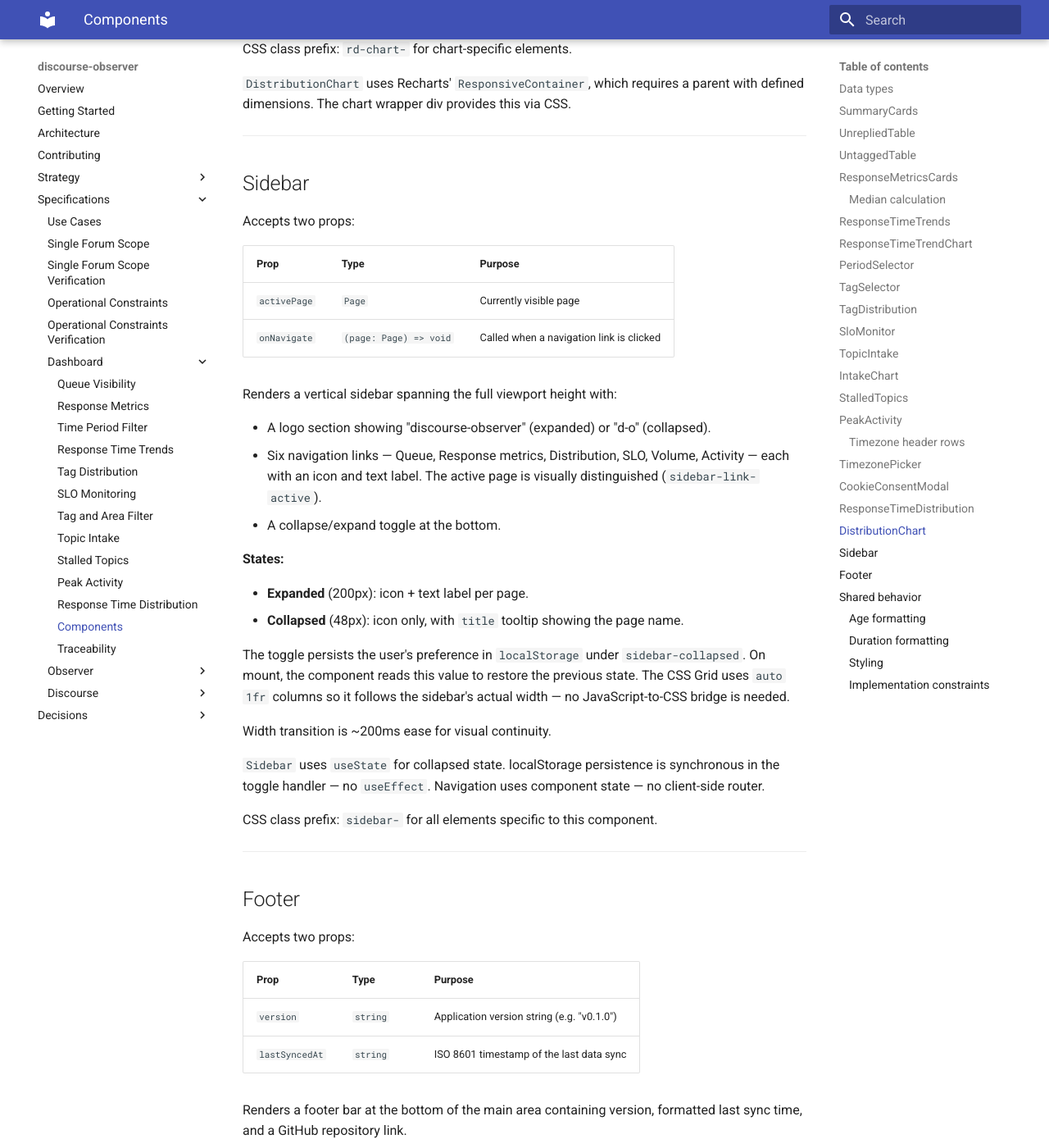
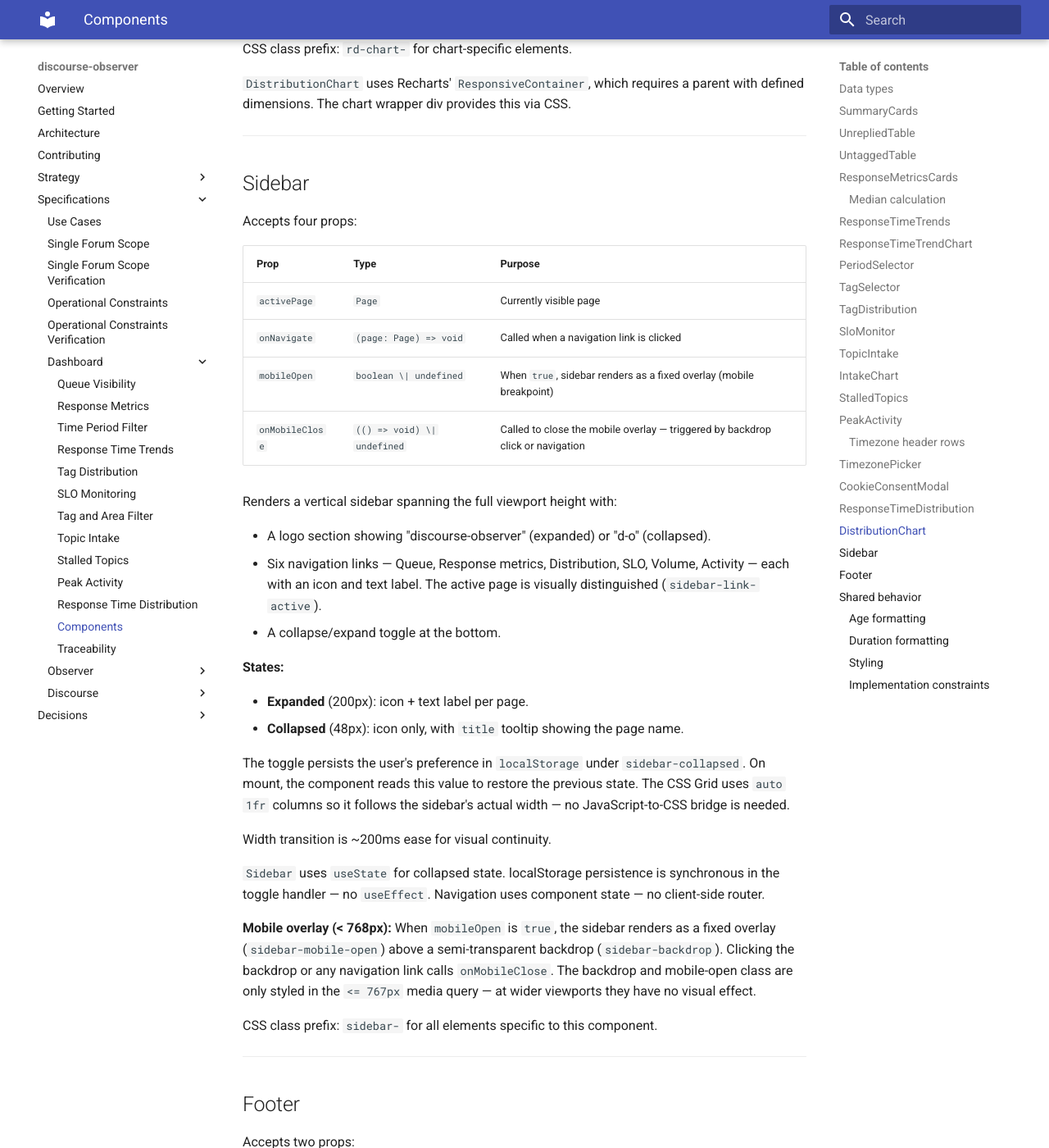
Before and after one commit to MorganDigitalAsyncTransparency/community, an MkDocs documentation site: the page built from discourse-observer/specs/dashboard/dashboard-components.md, in a window 1280 px wide and 1400 px high, scrolled down 12420 px. Shown: the whole window at 82% size. Built offline with MkDocs 1.6.1 and Material for MkDocs 9.7.7, drawn with Linux system fonts in a browser that asks for light colours; some of the changed text lies outside the part shown.

Commit message:
Document hamburger toggle in specs and design strategy
Update dashboard-components.md with new Sidebar props, mobile
overlay behavior, and hamburger class prefix. Update design-
strategy.md responsive behavior table with hamburger details.

Co-Authored-By: Claude Opus 4.6 (1M context) <noreply@anthropic.com>

```diff
--- a/discourse-observer/specs/dashboard/dashboard-components.md
+++ b/discourse-observer/specs/dashboard/dashboard-components.md
@@ -388,12 +388,14 @@ CSS class prefix: `rd-chart-` for chart-specific elements.
 
 ## Sidebar
 
-Accepts two props:
+Accepts four props:
 
 | Prop | Type | Purpose |
 |------|------|---------|
 | `activePage` | `Page` | Currently visible page |
 | `onNavigate` | `(page: Page) => void` | Called when a navigation link is clicked |
+| `mobileOpen` | `boolean \| undefined` | When `true`, sidebar renders as a fixed overlay (mobile breakpoint) |
+| `onMobileClose` | `(() => void) \| undefined` | Called to close the mobile overlay — triggered by backdrop click or navigation |
 
 Renders a vertical sidebar spanning the full viewport height with:
 
@@ -411,6 +413,8 @@ The toggle persists the user's preference in `localStorage` under `sidebar-colla
 Width transition is ~200ms ease for visual continuity.
 
 `Sidebar` uses `useState` for collapsed state. localStorage persistence is synchronous in the toggle handler — no `useEffect`. Navigation uses component state — no client-side router.
+
+**Mobile overlay (< 768px):** When `mobileOpen` is `true`, the sidebar renders as a fixed overlay (`sidebar-mobile-open`) above a semi-transparent backdrop (`sidebar-backdrop`). Clicking the backdrop or any navigation link calls `onMobileClose`. The backdrop and mobile-open class are only styled in the `<= 767px` media query — at wider viewports they have no visual effect.
 
 CSS class prefix: `sidebar-` for all elements specific to this component.
 
@@ -455,10 +459,10 @@ All time displays — both topic age and response time metrics — use a single
 ### Styling
 
 - No inline styles. All styling uses CSS classes.
-- Class name prefixes: `summary-` for SummaryCards, `unreplied-` for UnrepliedTable, `untagged-` for UntaggedTable, `response-` for ResponseMetricsCards, `sidebar-` for Sidebar, `footer-` for Footer, `period-` for PeriodSelector, `tag-` for TagSelector, `trends-` for ResponseTimeTrends, `trends-chart-` for ResponseTimeTrendChart, `slo-` for SloMonitor, `intake-` for TopicIntake, `intake-chart-` for IntakeChart, `stalled-` for StalledTopics, `peak-` for PeakActivity, `peak-tz-picker-` for TimezonePicker, `peak-consent-` for CookieConsentModal, `rd-` for ResponseTimeDistribution, `rd-chart-` for DistributionChart.
+- Class name prefixes: `summary-` for SummaryCards, `unreplied-` for UnrepliedTable, `untagged-` for UntaggedTable, `response-` for ResponseMetricsCards, `sidebar-` for Sidebar (including `sidebar-backdrop` and `sidebar-mobile-open`), `hamburger` for the mobile menu button, `footer-` for Footer, `period-` for PeriodSelector, `tag-` for TagSelector, `trends-` for ResponseTimeTrends, `trends-chart-` for ResponseTimeTrendChart, `slo-` for SloMonitor, `intake-` for TopicIntake, `intake-chart-` for IntakeChart, `stalled-` for StalledTopics, `peak-` for PeakActivity, `peak-tz-picker-` for TimezonePicker, `peak-consent-` for CookieConsentModal, `rd-` for ResponseTimeDistribution, `rd-chart-` for DistributionChart.
 
 ### Implementation constraints
 
-- Pure function components. No React hooks. Exceptions: `App` uses `useState` for page navigation, active period, custom range draft, active tag, and active area state, as it is the application shell — not a display component. `Sidebar` uses `useState` for collapsed state — this state is local to the sidebar and does not affect other components. `PeakActivity` uses `useState` for timezone selections, picker visibility, and cookie consent state — this state is local to the heatmap and does not affect other components. `TimezonePicker` uses `useState` for the search input — this is local input state that does not affect other components. `ResponseTimeTrendChart` uses Recharts components that manage internal state for interactivity (tooltips, legend toggle); the component itself does not call hooks directly.
+- Pure function components. No React hooks. Exceptions: `App` uses `useState` for page navigation, active period, custom range draft, active tag, active area, and mobile sidebar visibility state, as it is the application shell — not a display component. `Sidebar` uses `useState` for collapsed state — this state is local to the sidebar and does not affect other components. `PeakActivity` uses `useState` for timezone selections, picker visibility, and cookie consent state — this state is local to the heatmap and does not affect other components. `TimezonePicker` uses `useState` for the search input — this is local input state that does not affect other components. `ResponseTimeTrendChart` uses Recharts components that manage internal state for interactivity (tooltips, legend toggle); the component itself does not call hooks directly.
 - Each component file stays under 200 lines.
 - Types are imported from the mock data module.
```
Also changed, not shown: discourse-observer/docs/design-strategy.md (+3 -1 lines).
